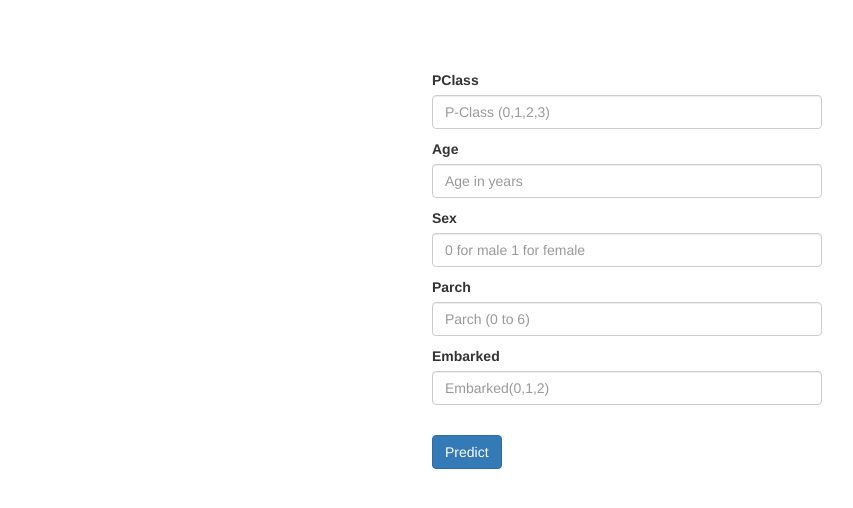
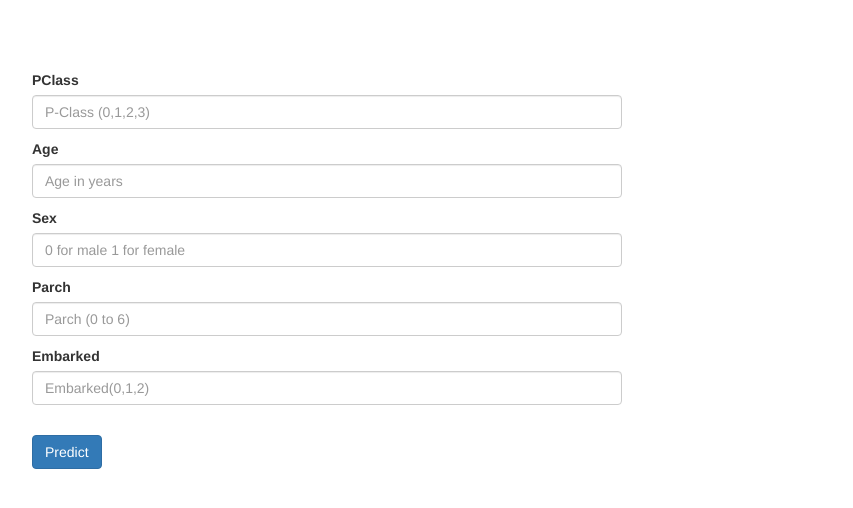
Before and after one commit to Apoorvdhavalikar27/Titanic_on_Web, a Django app: page /app/ in a window 1280 px wide. Shown: the part 62-570 px from the top of the page, without its empty margins (68-921 px from the left). Run offline with Django 3.2, Linux system fonts and the light colour scheme; some libraries are stand-ins or nearby versions.

Commit message:
Initiial Commit

```diff
--- a/templates/app/index.html
+++ b/templates/app/index.html
@@ -9,20 +9,19 @@
 
               width:50%;
 
-              align-content: center;
-
 
           }
 
           .form-label
           {
-
+              align-content: center;
           }
 
           .Container
           {
-             padding-left: 500px;
-             padding-top: 50px
+             padding-left: 100px;
+             padding-top: 50px;
+             align-content: center;
           }
 
           .extra-info
@@ -80,7 +79,7 @@
       <img src="https://w7.pngwing.com/pngs/645/503/png-transparent-computer-icons-rms-titanic-filmstrip-miscellaneous-angle-logo.png" alt="" width="30" height="24" class="d-inline-block align-text-top">
       Titanic Survival Prediction
     </a>
-  </div>
+  </div><br>
 </nav>
 <!--  Form -->
 <div class="Container">
--- a/titanic/settings.py
+++ b/titanic/settings.py
@@ -49,6 +49,7 @@ MIDDLEWARE = [
     'django.contrib.auth.middleware.AuthenticationMiddleware',
     'django.contrib.messages.middleware.MessageMiddleware',
     'django.middleware.clickjacking.XFrameOptionsMiddleware',
+
 ]
 
 ROOT_URLCONF = 'titanic.urls'
```
